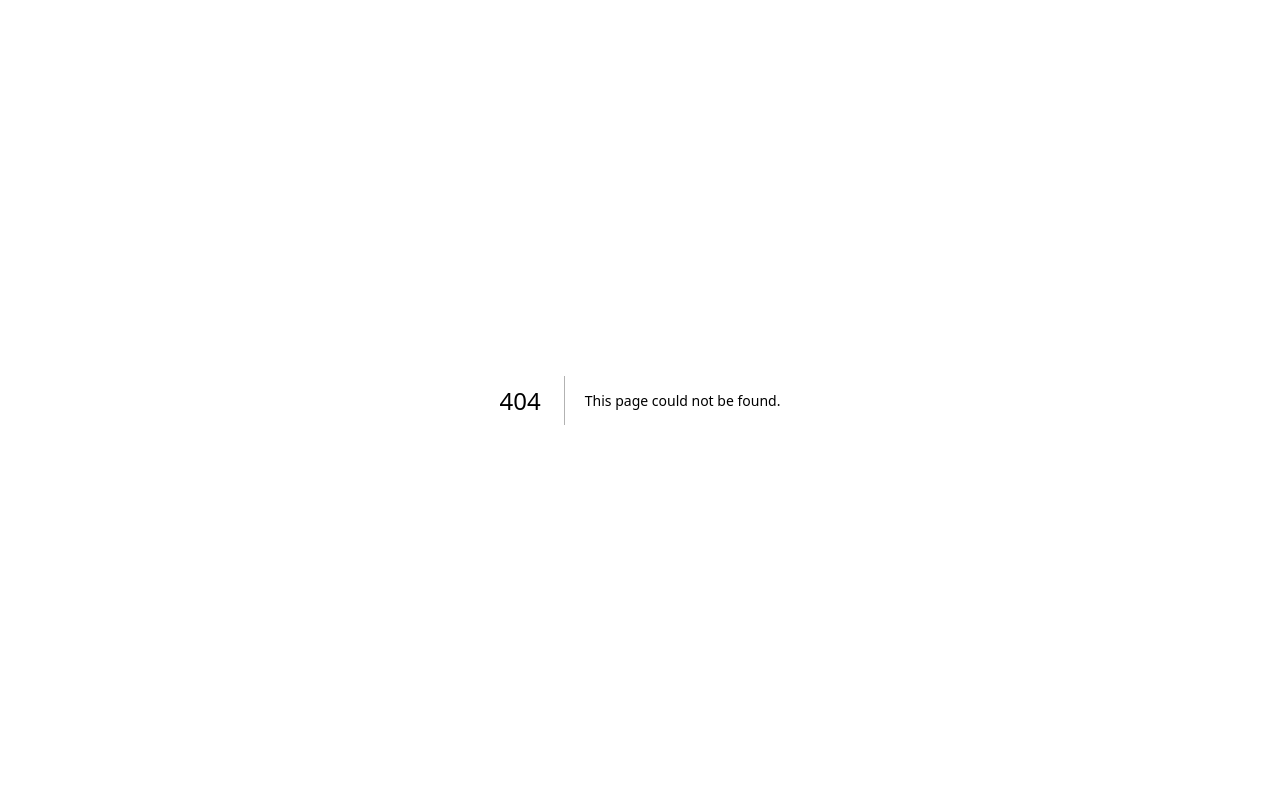
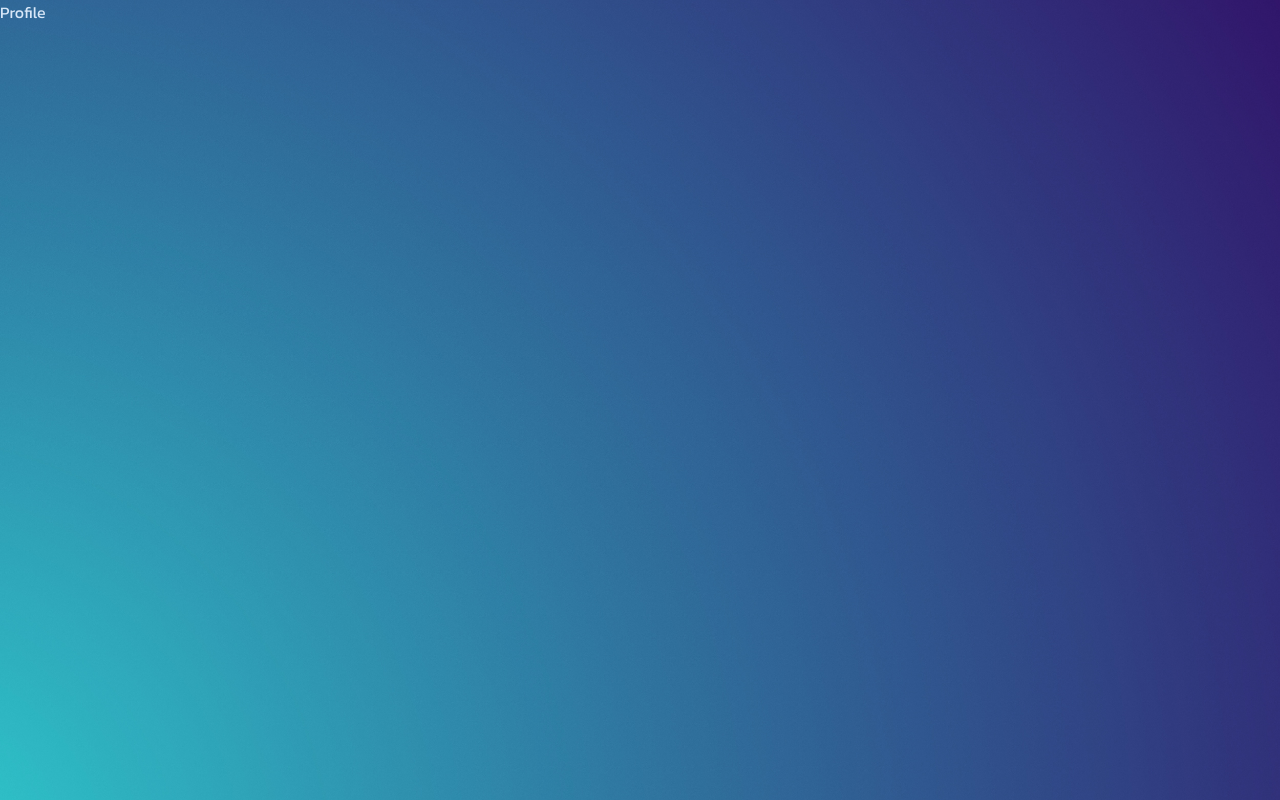
Before and after one commit to AliWayne101/waynegames-reboot, a Next.js app: page /profile in a window 1280 px wide. Before the commit this address had no page. Built offline with nearby package versions, Linux system fonts and the light colour scheme.

Commit message:
profile support

```diff
--- /dev/null
+++ b/src/pages/profile.tsx
@@ -0,0 +1,9 @@
+import React from 'react'
+
+const Profile = () => {
+  return (
+    <div>Profile</div>
+  )
+}
+
+export default Profile
--- a/src/pages/token/[pid].tsx
+++ b/src/pages/token/[pid].tsx
@@ -7,6 +7,7 @@ import Navbar from '@/sections/Navbar';
 import axios from 'axios';
 import { GetServerSideProps } from 'next';
 import { useSession } from 'next-auth/react';
+import Link from 'next/link';
 import { ParsedUrlQuery } from 'querystring';
 import React, { useEffect, useState } from 'react'
 
@@ -92,6 +93,9 @@ const Index = ({ gameID }: Props) => {
                 <div className='text-center'>Password: </div>
                 <div>{gameDetails.password}</div>
               </div>
+              <div className="text-center mt-5">
+                Go to <Link className='link' href={'/profile'}>Profile</Link>
+              </div>
               <div className="text-center mt-10">
                 Please change <b>Email</b> & <b>Password</b> immediatly after logging into your account. <u>We are <b>NOT</b> responsible if you lose your account after getting the information</u>
               </div>
```
